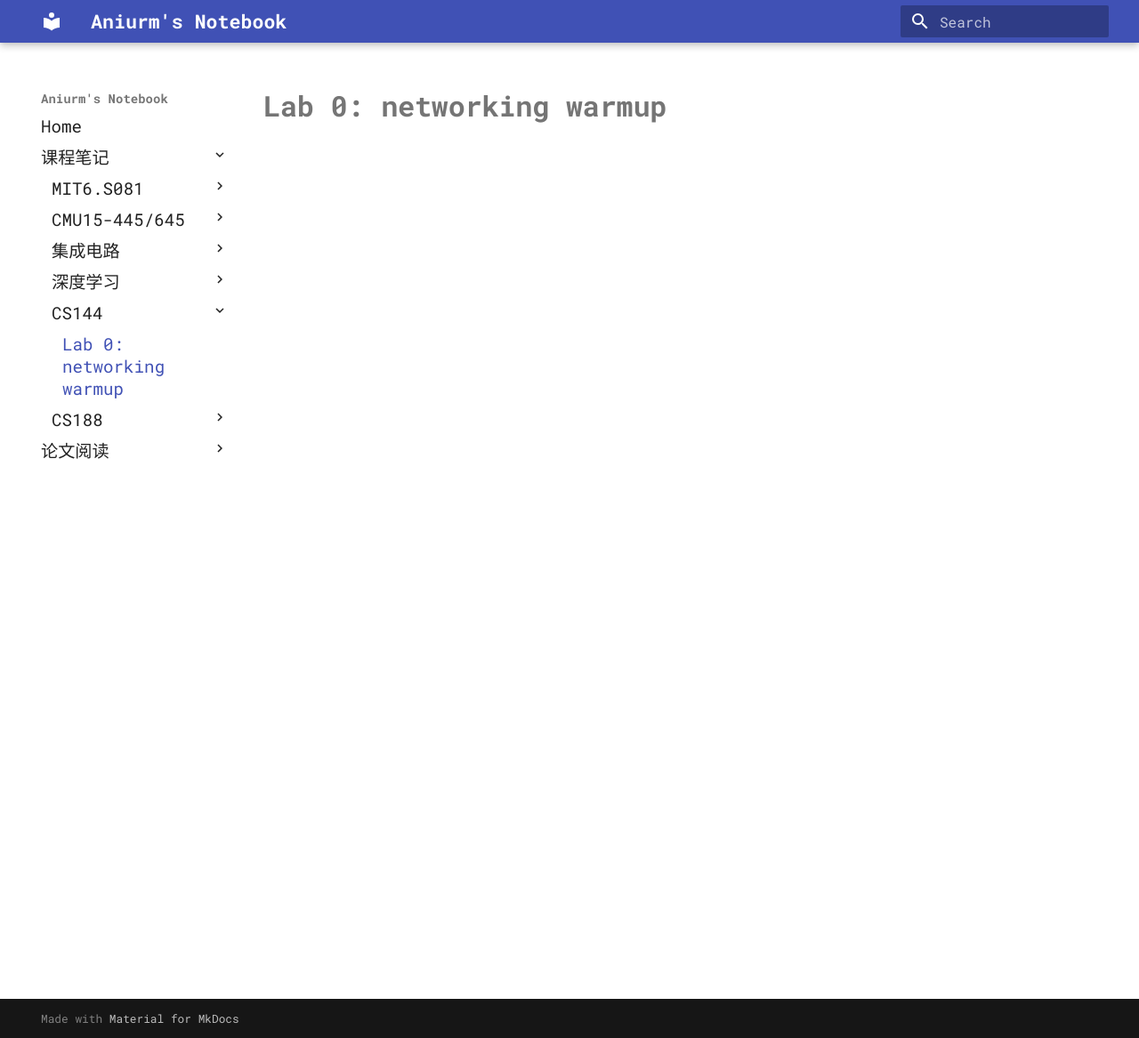
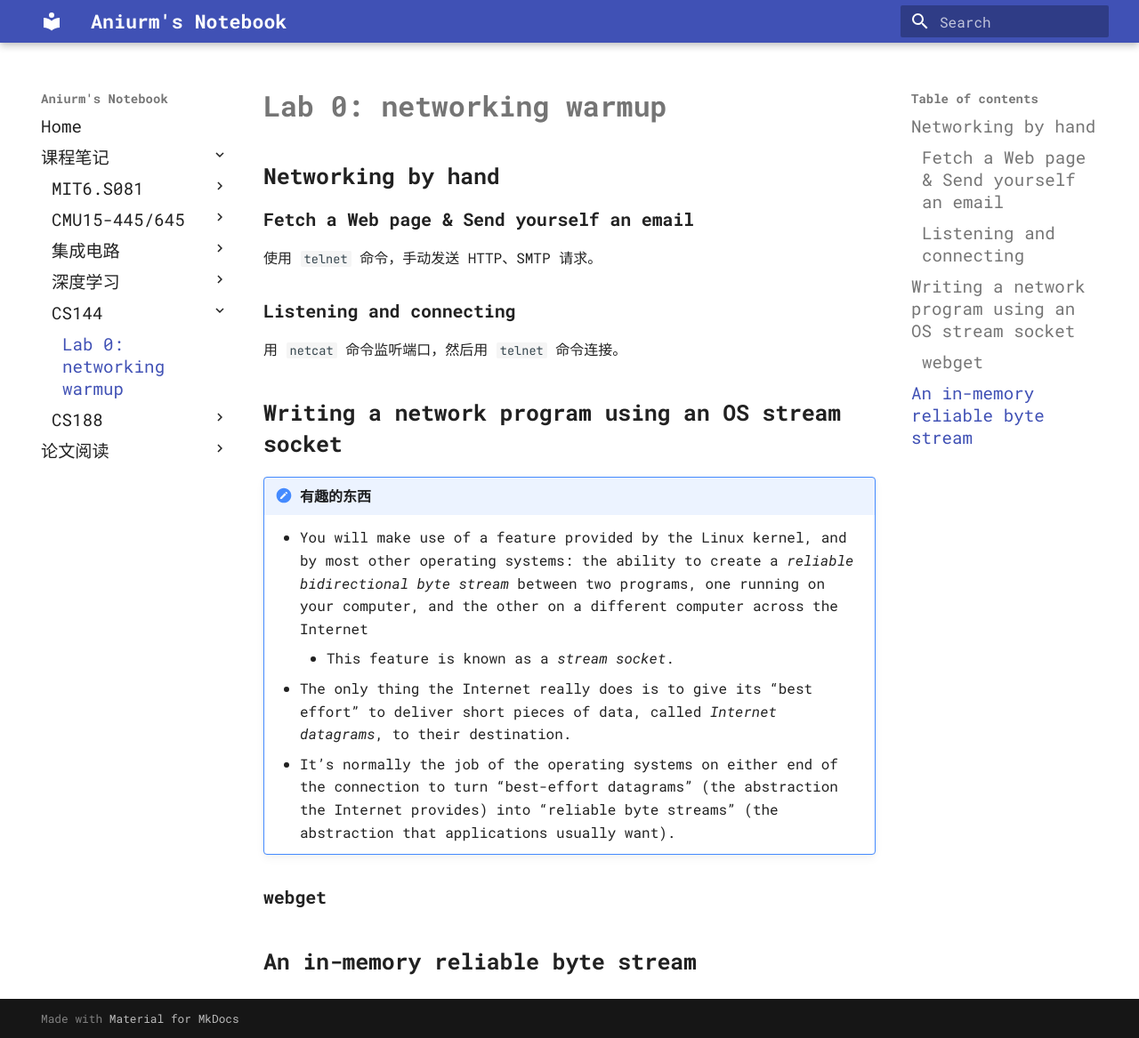
Before and after one commit to Aniurm/notebook, an MkDocs documentation site: the page built from docs/course_notes/cs144/img/lab0.md, in a window 1280 px wide and 1167 px high. Shown: the whole window at 89% size. Built offline with MkDocs 1.6.1 and Material for MkDocs 9.7.7, drawn with Linux system fonts in a browser that asks for light colours; some web fonts are replaced.

Commit message:
fix(cs144): Lab0

```diff
--- a/docs/course_notes/cs144/img/lab0.md
+++ b/docs/course_notes/cs144/img/lab0.md
@@ -1 +1,23 @@
 # Lab 0: networking warmup
+
+## Networking by hand
+
+### Fetch a Web page & Send yourself an email
+
+使用 `telnet` 命令，手动发送 HTTP、SMTP 请求。
+
+### Listening and connecting
+
+用 `netcat` 命令监听端口，然后用 `telnet` 命令连接。
+
+## Writing a network program using an OS stream socket
+
+!!! note "有趣的东西"
+    - You will make use of a feature provided by the Linux kernel, and by most other operating systems: the ability to create a *reliable bidirectional byte stream* between two programs, one running on your computer, and the other on a different computer across the Internet
+        - This feature is known as a *stream socket*.
+    - The only thing the Internet really does is to give its “best effort” to deliver short pieces of data, called *Internet datagrams*, to their destination.
+    - It’s normally the job of the operating systems on either end of the connection to turn “best-effort datagrams” (the abstraction the Internet provides) into “reliable byte streams” (the abstraction that applications usually want).
+
+### webget
+
+## An in-memory reliable byte stream
```
